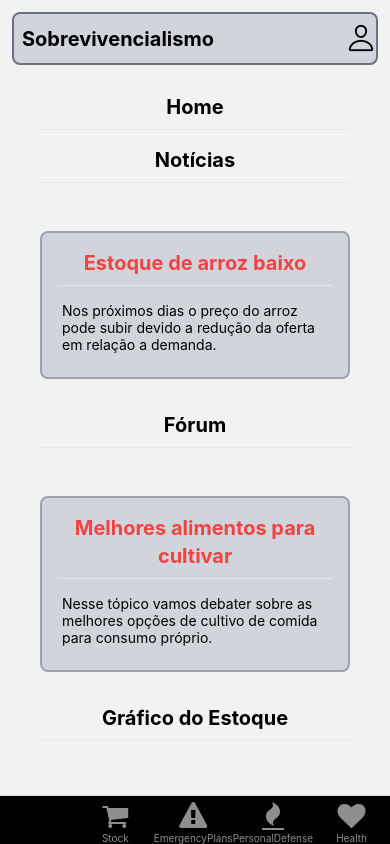
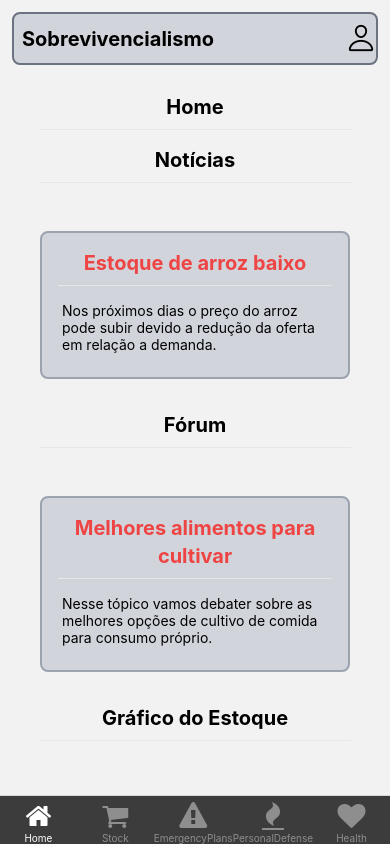
Before and after one commit to marcos-vcg/prepare-se, a React Native app: screen /Tabs in a window 390 px wide. Built offline with nearby package versions, Linux system fonts and the light colour scheme.

Commit message:
tab navigator use background color default

```diff
--- a/src/navigation/tab-navigator.tsx
+++ b/src/navigation/tab-navigator.tsx
@@ -11,6 +11,7 @@ import EmergencyPlans from '../screens/EmergencyPlans';
 import PersonalDefense from '~/screens/PersonalDefense';
 import Health from '../screens/Health';
 import AppHeader from '~/components/AppHeader';
+import { theme } from 'utils/theme';
 
 
 
@@ -31,12 +32,13 @@ export default function TabLayout({ navigation }: Props) {
 
   return (
     <>
-      <AppHeader appName={"Sobrevivencialismo"} navigation={navigation} />
+      <AppHeader appName={"Sobrevivencialismo"} navigation={navigation} backgroundColor={theme.colors.background.DEFAULT} />
 
       <Tab.Navigator
         screenOptions={{
-          tabBarActiveTintColor: 'black',
-          tabBarStyle: { backgroundColor: 'black'},
+          tabBarActiveTintColor: 'white',
+          // tabBarStyle: { backgroundColor: '#3c3c3c'},
+          tabBarStyle: { backgroundColor: theme.colors.background.DEFAULT },
 
           headerShown: false,
 
```
